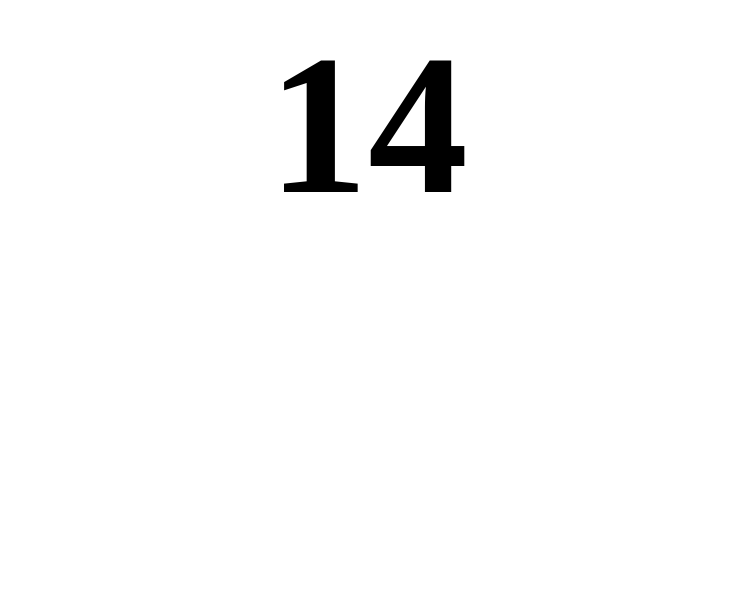
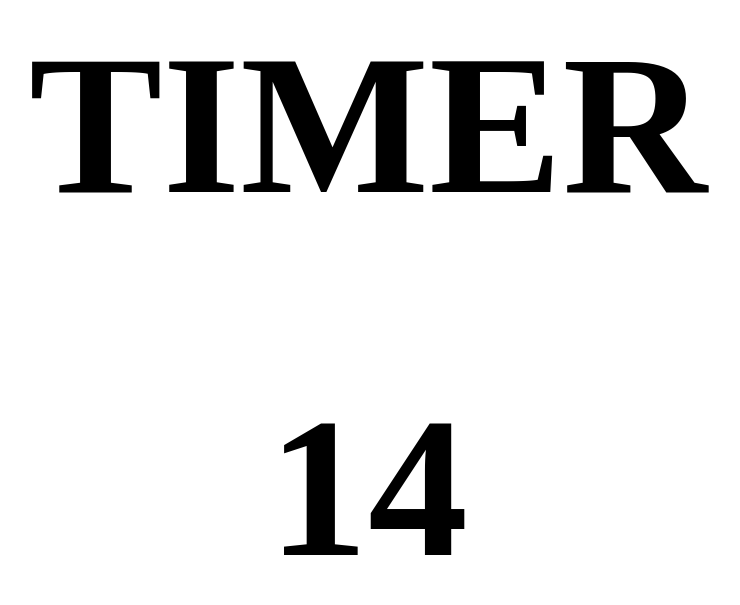
Before and after one commit to shubhi786/imdbAPI, a plain HTML site: page timer.html in a window 1280 px wide. Shown: the part 124-729 px from the top of the page, without its empty margins (272-1012 px from the left). Drawn offline with Linux system fonts and the light colour scheme.

Commit message:
H1 ADDED

```diff
--- a/timer.html
+++ b/timer.html
@@ -15,6 +15,7 @@
 </head>
 <body>
 
+    <h1>TIMER</h1>
     <h1 class="timer"></h1>
 
     <script>
```
